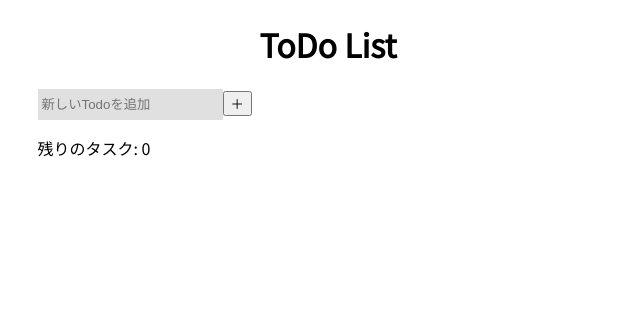
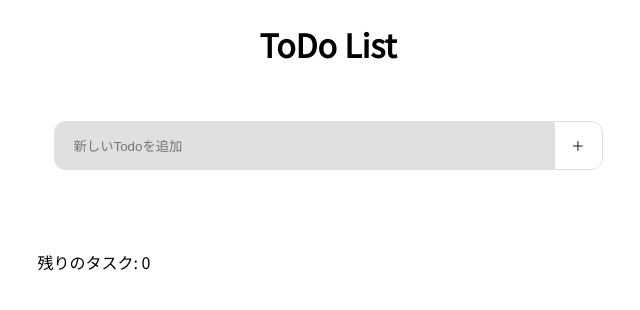
Before and after one commit to ksugawa/myreactTodo, a React (Create React App) app in the folder myapp/: page / in a window 1280 px wide. Shown: the top 310 px of the page, without its empty margins (312-952 px from the left). Built offline with nearby package versions, Linux system fonts and the light colour scheme; the HTML template or start-up script is replaced by a standard one.

Commit message:
スタイル調整

```diff
--- a/myapp/src/App.js
+++ b/myapp/src/App.js
@@ -17,11 +17,11 @@ function App() {
     <>
       <h1>ToDo List</h1>
       <TodoInput setTodos={setTodos} />
+      <div className="todo-rest">残りのタスク: {todos.filter((todo) => !todo.completed).length}</div>
       <div className="todo-list">
         <TodoList todos={todos} toggleTodo={toggleTodo} />
       </div>
 
-      <div>残りのタスク: {todos.filter((todo) => !todo.completed).length}</div>
     </>
   );
 }
--- a/myapp/src/components/TodoInput.js
+++ b/myapp/src/components/TodoInput.js
@@ -17,16 +17,18 @@ const TodoInput = ({ todoinput, setTodos}) => {
     };
 
     return (
-        <>
+        <div className="todoinput-line">
         <input
             type="text"
             ref={todoNameRef}
             placeholder="新しいTodoを追加"
         />
         <button
-            onClick={handleAddTodo}>＋</button>
+            onClick={handleAddTodo}
+            className="todo-addBtn"
+        >＋</button>
 
-        </>
+        </div>
 
     );
 };
--- a/myapp/src/index.css
+++ b/myapp/src/index.css
@@ -17,34 +17,67 @@ body {
   align-self: center;
 }
 
+button {
+  background-color: transparent;
+  border: none;
+  cursor: pointer;
+  outline: none;
+  padding: 0;
+  appearance: none;
+}
+
 #root {
   width: 581px;
+  display: flex;
+  justify-content: center;
+  align-items: center;
+  flex-direction: column;
 }
-
 
 .completed-task {
   text-decoration: line-through;
   color: #db3545;
 }
 
+.todo-rest,
+.todoinput-line,
 .todo-list {
-  margin: 1rem 0;
+  width: 100%;
+}
+
+.todoinput-line {
+  display: inline-block;
+  margin: 2rem auto 5rem;
+  padding: 0 1rem;
+}
+
+.todo,
+input[type="text"] {
+  padding: 16px 20px;
+
+}
+
+.todo-addBtn {
+  border: 1px solid #e1e0e0;
+  border: 1px solid #e1e0e0;
 }
 
 .todo {
   margin: 8px 0;
-  padding: 4px 0;
   position: relative;
+  border-radius: 12px;
+  box-shadow: 0px 4px 25px 0px rgba(225, 224, 224, 0.25);
 }
 
-input[type=text] {
-  background: #E1E0E0;
+input[type="text"] {
+  width: calc(100% - 49px);
+  background: #e1e0e0;
   border: none;
-  padding: 4px;
-  padding: 8px 4px;
+  border-radius: 12px 0 0 12px;
+  border-top: 2px solid #e1e0e0;
 }
 
-input[type=checkbox] {
+input[type="checkbox"] {
   display: none;
 }
 
@@ -56,14 +89,21 @@ input[type=checkbox] {
 }
 
 .todo-checkbox::before {
-  content: '';
+  content: "";
   position: absolute;
   display: inline-block;
   width: 32px;
   height: 32px;
   padding: 4px;
   border-radius: 999px;
-  border: 2px solid #93D94E;
+  border: 2px solid #93d94e;
   top: -2px;
   left: -3rem;
 }
+
+.todo-addBtn {
+  border-radius: 0px 12px 12px 0px;
+  background: #fff;
+  width: 49px;
+  height: 49px;
+}
```
